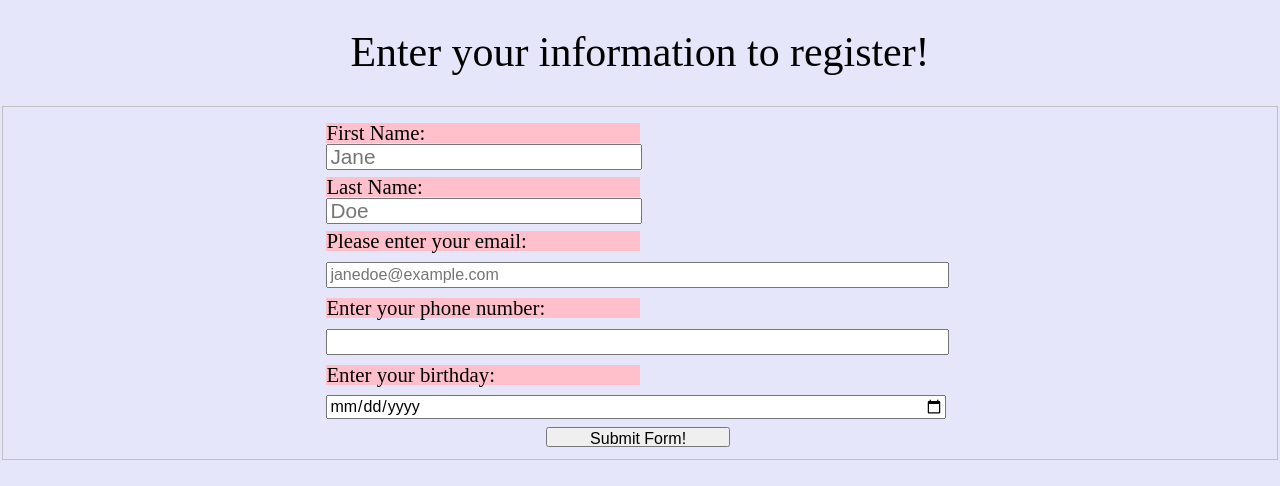
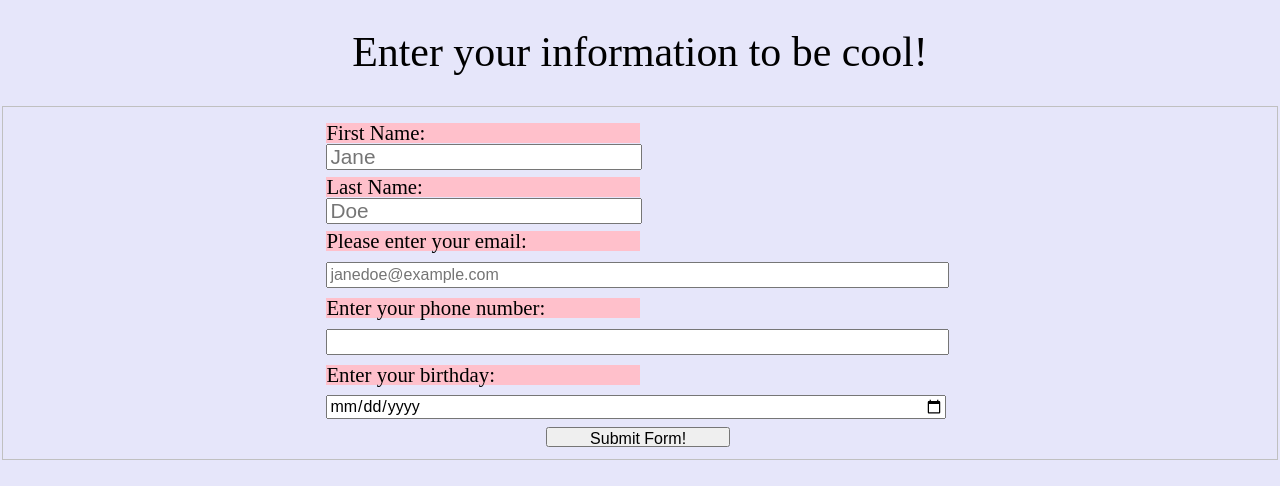
Before and after one commit to Althea-Barbato-ITMD-362/Lab2.0, a plain HTML site: page index.html in a window 1280 px wide. Drawn offline with Linux system fonts and the light colour scheme.

Commit message:
Update index.html

```diff
--- a/index.html
+++ b/index.html
@@ -9,7 +9,7 @@
   <link rel="stylesheet" media="screen" href="css/screen.css" >
 </head>
 <body>
-  <h1>Enter your information to register!</h1>
+  <h1>Enter your information to be cool!</h1>
   <form method="POST" autocomplete="on" action="http://kriedan@bloomingdale.sat.iit.edu/kriedan/formdemoscript.php" enctype="multipart/form-data">
     <fieldset id="wrap">
       <div>
```
